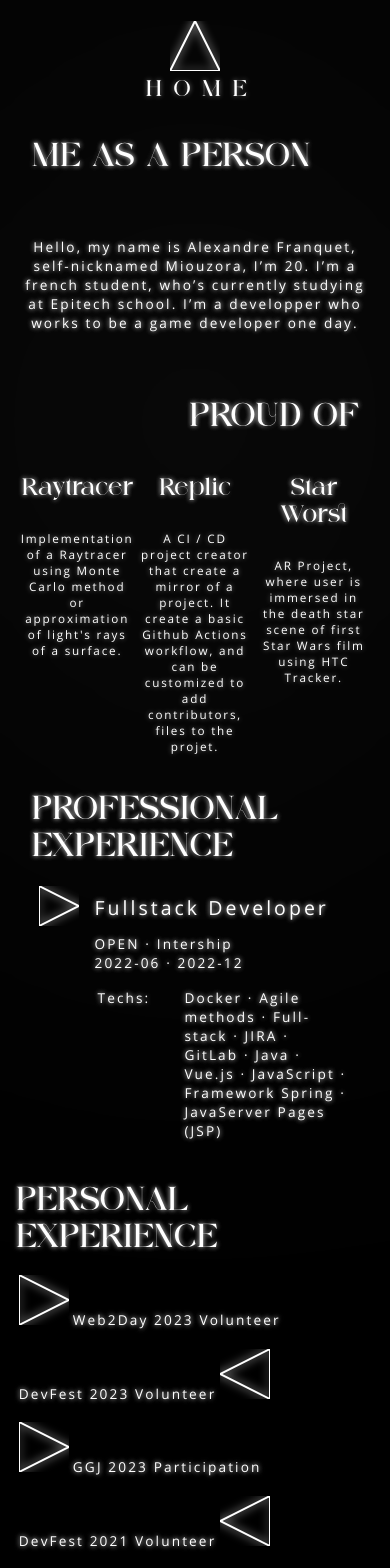
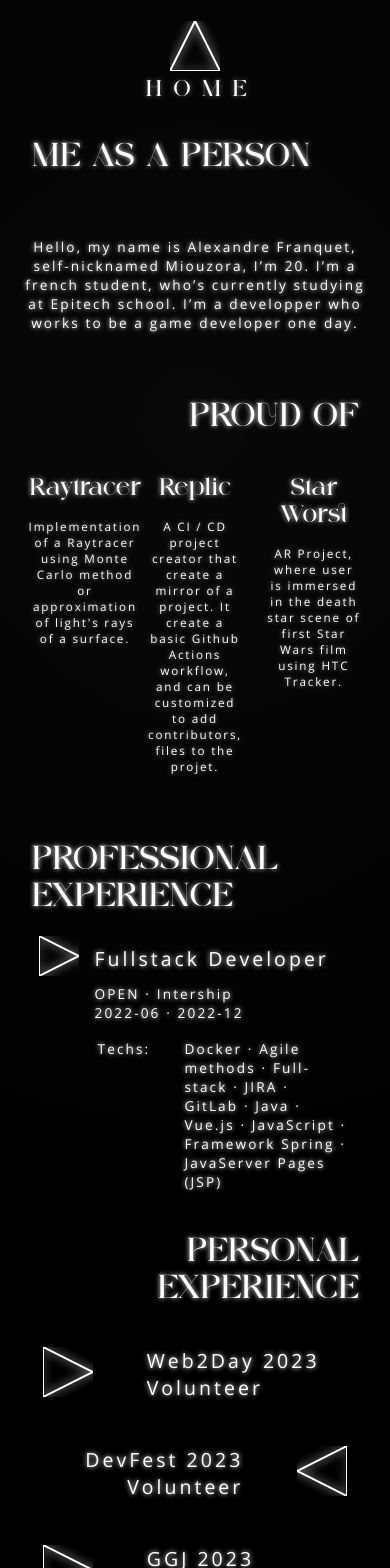
Before and after one commit to Miou-zora/miou-zora.github.io, a React (Create React App) app: page /me in a window 390 px wide. Shown: the top 1568 px of the page. Built offline with nearby package versions, Linux system fonts and the light colour scheme.

Commit message:
style(me): make perso exp responsive

```diff
--- a/src/components/PersoExp.tsx
+++ b/src/components/PersoExp.tsx
@@ -4,8 +4,10 @@ import PersoList from './PersoList'
 export default function PersoExp(): JSX.Element {
   return (
     <div>
-      <h1>PERSONAL EXPERIENCE</h1>
-      <PersoList />
+      <h1 style={{ marginRight: '4vw', textAlign: 'right' }}>PERSONAL EXPERIENCE</h1>
+      <div style={{ margin: '20px' }}>
+        <PersoList />
+      </div>
     </div>
   )
 }
--- a/src/components/PersoList.tsx
+++ b/src/components/PersoList.tsx
@@ -9,18 +9,17 @@ function DisplayPersoExperience(props: { persoExperience: string, reverse: boole
     fill='transparent'
     stroke='white'
     strokeWidth={2} />
-  const persoExperienceText = <div>
-    <p>{props.persoExperience}</p>
-  </div>
 
   if (!props.reverse) {
     return (
       <table>
-        <td>
+        <td style={{ verticalAlign: 'middle' }}>
           {persoExperienceTriangle}
         </td>
         <td>
-          {persoExperienceText}
+          <div>
+            <p style={{ fontSize: 'min(5vw, 1.7rem)', marginLeft: '50px' }}>{props.persoExperience}</p>
+          </div>
         </td>
       </table>
     )
@@ -28,9 +27,11 @@ function DisplayPersoExperience(props: { persoExperience: string, reverse: boole
     return (
       <table>
         <td>
-          {persoExperienceText}
+          <div>
+            <p style={{ fontSize: 'min(5vw, 1.7rem)', textAlign: 'right', marginRight: '50px' }}>{props.persoExperience}</p>
+          </div>
         </td>
-        <td>
+        <td style={{ verticalAlign: 'middle' }}>
           {persoExperienceTriangle}
         </td>
       </table>
@@ -46,15 +47,27 @@ export default function PersoList(): JSX.Element {
     'GGJ 2023 Participation',
     'DevFest 2021 Volunteer'
   ]
+  const layers: JSX.Element[] = []
+
+  for (let i = 0; i < persoExperiences.length; i++) {
+    if (i % 2 === 1) {
+      layers.push(
+        <div key={i} style={{ display: 'flex', justifyContent: 'right', marginRight: 'min(1vw, 10rem)' }}>
+          <DisplayPersoExperience persoExperience={persoExperiences[i]} reverse={i % 2 === 1} />
+        </div>
+      )
+    } else {
+      layers.push(
+        <div key={i} style={{ marginLeft: 'min(1vw, 10rem)' }}>
+          <DisplayPersoExperience persoExperience={persoExperiences[i]} reverse={i % 2 === 1} />
+        </div>
+      )
+    }
+  }
+
   return (
     <div>
-      {persoExperiences.map((persoExperience, index) => {
-        return (
-          <div key={index}>
-            <DisplayPersoExperience persoExperience={persoExperience} reverse={index % 2 === 1} />
-          </div>
-        )
-      })}
+      {layers}
     </div>
   )
 }
--- a/src/components/ProudOf.tsx
+++ b/src/components/ProudOf.tsx
@@ -28,7 +28,7 @@ export default function ProudOf(): JSX.Element {
             <td key={project.name}>
               <a href={project.link}>
                 <tr><h2 style={{ textAlign: 'center' }}>{project.name}</h2></tr>
-                <tr><p style={{ textAlign: 'center', fontSize: 'min(3vw, 1.2rem)' }}>{project.description}</p></tr>
+                <tr><p style={{ textAlign: 'center', fontSize: 'min(3vw, 1.2rem)', margin: '0 min(2vw, 4rem)', marginBottom: '5vh' }}>{project.description}</p></tr>
               </a>
             </td>
           )
```
